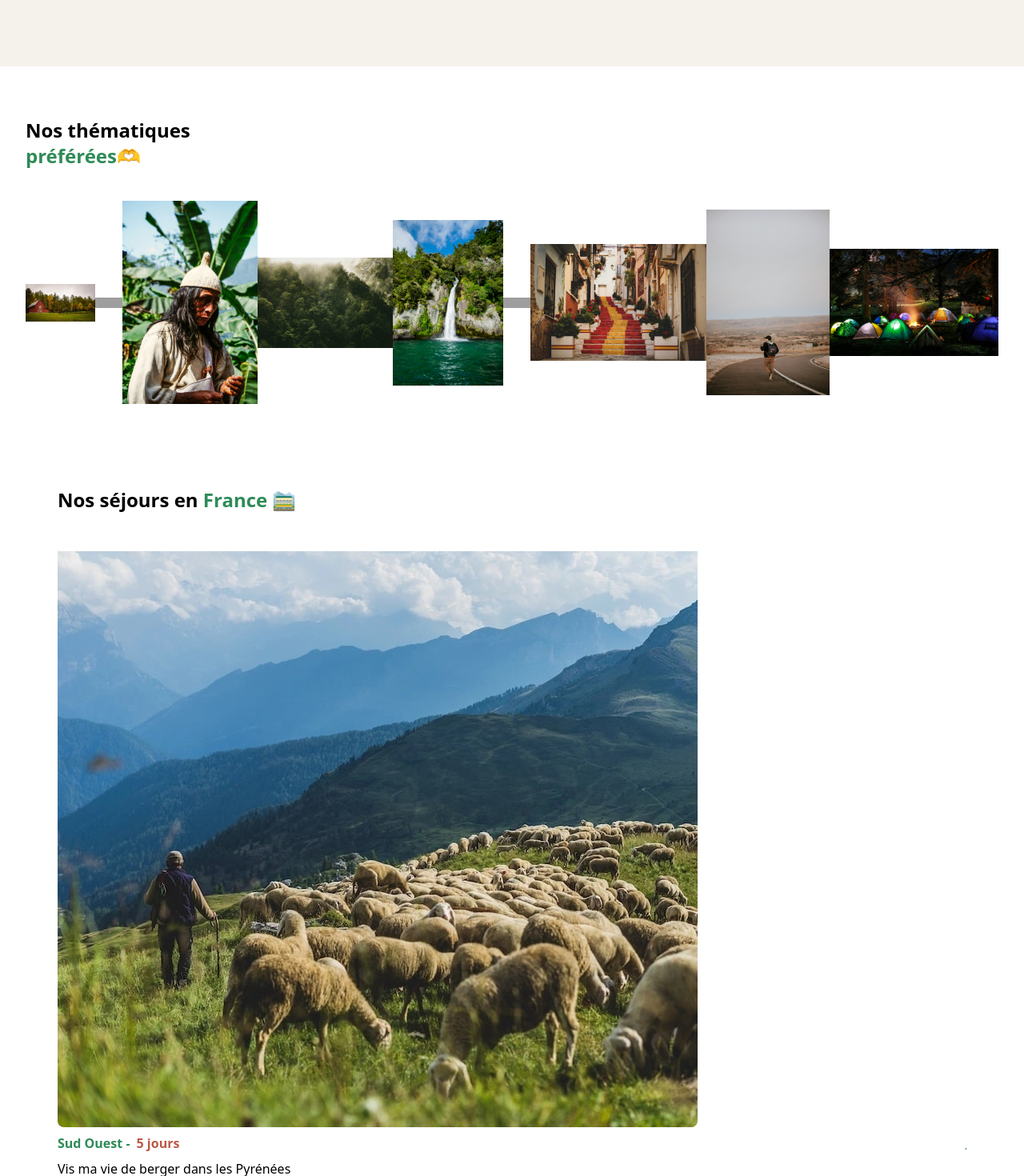
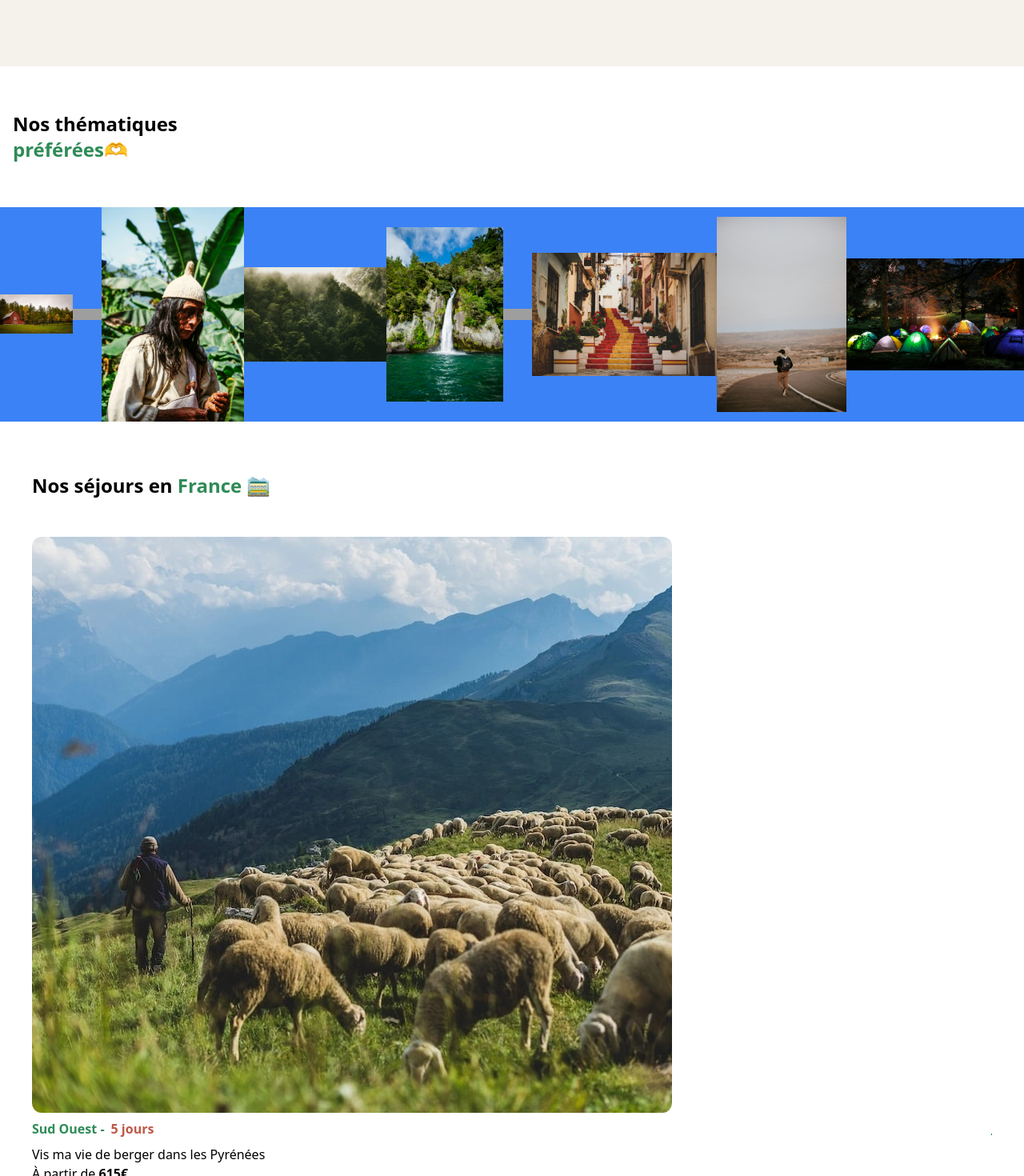
Before and after one commit to Delgorithm/odysway-vue-mvp, a Vue app: page / in a window 1280 px wide. Shown: the part 1020-2490 px from the top of the page at 80% size. Built offline with nearby package versions, Linux system fonts and the light colour scheme; grey boxes are pictures that could not be loaded.

Commit message:
Minor css fixes

```diff
--- a/src/components/Thematic.vue
+++ b/src/components/Thematic.vue
@@ -6,15 +6,13 @@
 </script>
 
 <template>
-  <section class="py-16 px-8">
-    <h2 class="text-2xl font-semibold">
+  <section class="">
+    <h2 class="text-2xl font-semibold mx-4 my-14">
       Nos thématiques <br /><span class="text-[#2e8b57]">préférées</span>🫶
     </h2>
-    <section
-      class="flex items-center overflow-x-auto whitespace-nowrap scroll-smooth overflow-hidden"
-    >
-      <article v-for="item in slider.activities" :key="item.id" class="py-10">
-        <img :src="`/src/assets/Img/${item.url}`" :alt="item.alt" />
+    <section class="flex items-center w-full overflow-hidden bg-blue-500">
+      <article v-for="item in slider.activities" :key="item.id">
+        <img :src="`/src/assets/Img/${item.url}`" :alt="item.alt" class="w-full h-auto" />
       </article>
     </section>
     <section class="my-4 mx-10 py-12">
@@ -23,7 +21,7 @@
       </h2>
       <Swiper>
         <SwiperSlide v-for="item in holidayCarroussel.firstActivities" :key="item.id">
-          <img :src="`/src/assets/Img/${item.url}`" :alt="item.alt" class="rounded-lg pt-12" />
+          <img :src="`/src/assets/Img/${item.url}`" :alt="item.alt" class="rounded-xl mt-12" />
           <p class="py-2">
             <span class="font-semibold text-[#2e8b57]">{{ item.location }}</span>
             <span class="font-semibold text-[#bc5948] pl-2">{{ item.duration }}</span>
@@ -41,7 +39,7 @@
       </h2>
       <Swiper>
         <SwiperSlide v-for="item in holidayCarroussel.secondActivities" :key="item.id">
-          <img :src="`/src/assets/Img/${item.url}`" :alt="item.alt" class="rounded-lg pt-12" />
+          <img :src="`/src/assets/Img/${item.url}`" :alt="item.alt" class="rounded-lg mt-12" />
           <p class="py-2">
             <span class="font-semibold text-[#2e8b57]">{{ item.location }}</span>
             <span class="font-semibold text-[#bc5948] pl-2">{{ item.duration }}</span>
```
